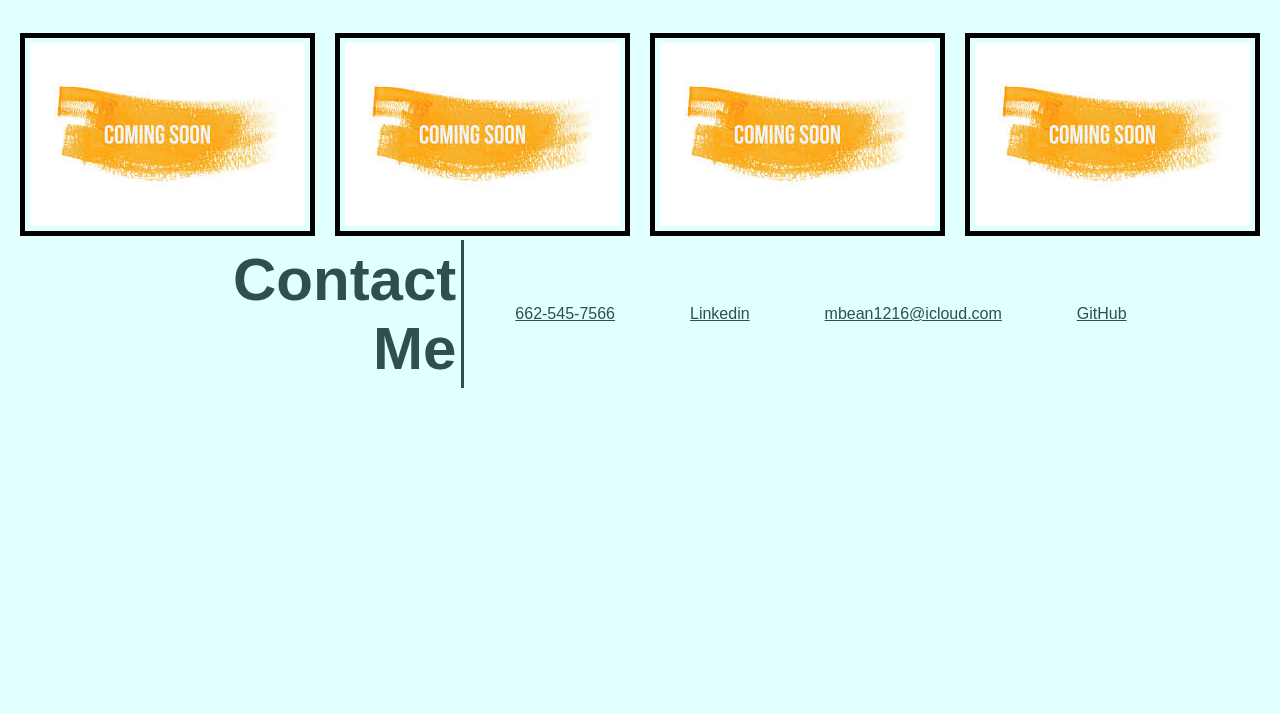
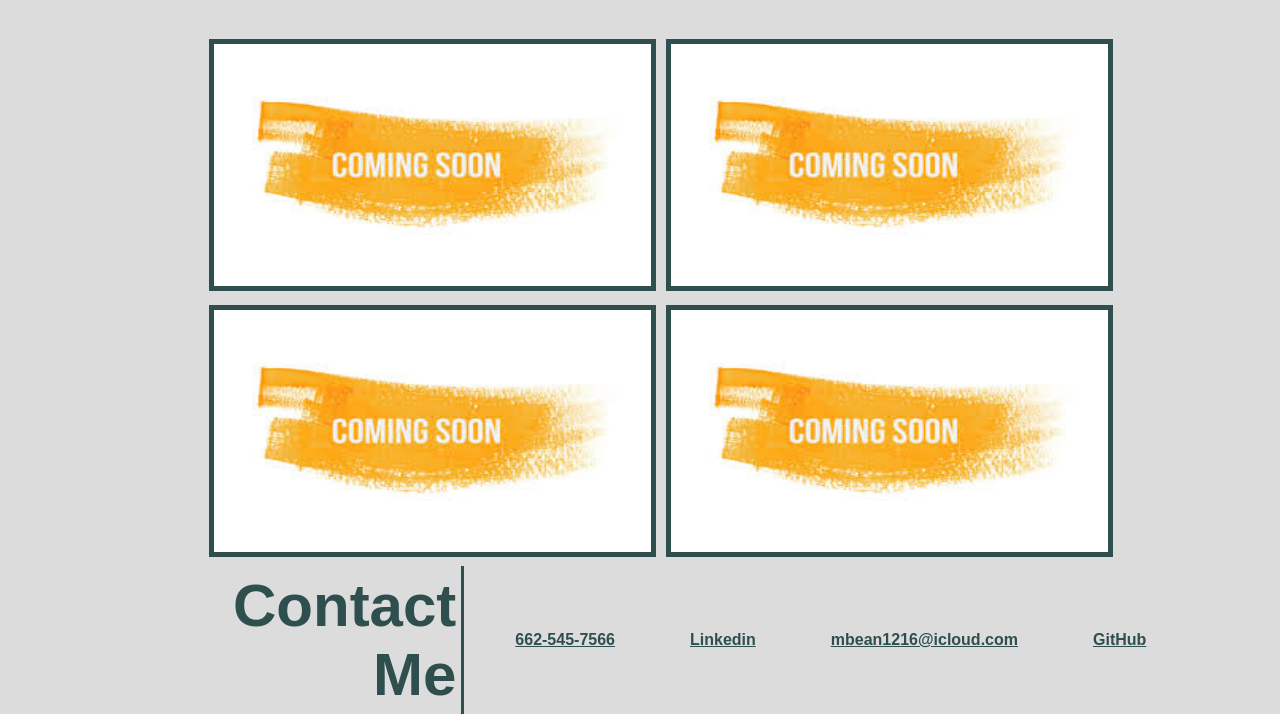
Before and after one commit to mmeyer715/Challenge-Portfolio, a plain HTML site: page index.html in a window 1280 px wide. Shown: the part 1277-1991 px from the top of the page. Before the commit the page ends 1665 px from the top, so only its background shows below. Drawn offline with Linux system fonts and the light colour scheme.

Commit message:
editing my work section

```diff
--- a/assets/css/style.css
+++ b/assets/css/style.css
@@ -5,7 +5,7 @@
 }
 
 body {
-    background-color: #e0ffff;
+    background-color: #dcdcdc;
     font-family: Arial, Helvetica, sans-serif;
 }
 
@@ -69,12 +69,14 @@ header nav ul li a {
     color: #add8e6;
     margin: 0px 40px 20px;
     font-size: 46px;
+    border-radius: 20%;
 }
 
 .hero img {
     width: 400px;
-    height: 430px;
+    height: 431px;
     margin: 60px 0 20px;
+    border-radius: 20%;
 }
 /* hero style end */
 
@@ -129,19 +131,24 @@ header nav ul li a {
 .flex-work img {
     width: 1110px;
     height: 400px;
-    opacity: 75%;
     border: #2f4f4f solid 10px;
 }
 
 .work-smaller {
     display: flex;
-    justify-content: space-evenly;
+    place-content: flex-end;
+    margin-right: 162px;
 }
 
 .work-smaller img {
-    border: black solid 5px;
-    align-items: center;
-    padding: 5px;
+    border: #2f4f4f solid 5px;
+    margin: 5px;
+    width: 447px;
+    height: 252px;
+}
+
+.work-smaller a {
+    text-decoration: none;
 }
 /* styling work section end */
 
@@ -178,7 +185,7 @@ header nav ul li a {
 .contact-info li a {
     color: #2f4f4f;
     text-decoration: underline;
-    font-style: bold;
+    font-weight: bold;
 }
 /* styling contact section end */
 
--- a/index.html
+++ b/index.html
@@ -64,6 +64,8 @@
             <a href="">
                 <img src="./assets/images/coming soon placeholder.jpg" alt="placeholder" />
             </a>
+        </div>
+        <div class="work-smaller">
             <a href="">
                 <img src="./assets/images/coming soon placeholder.jpg" alt="placeholder" />
             </a>
```
